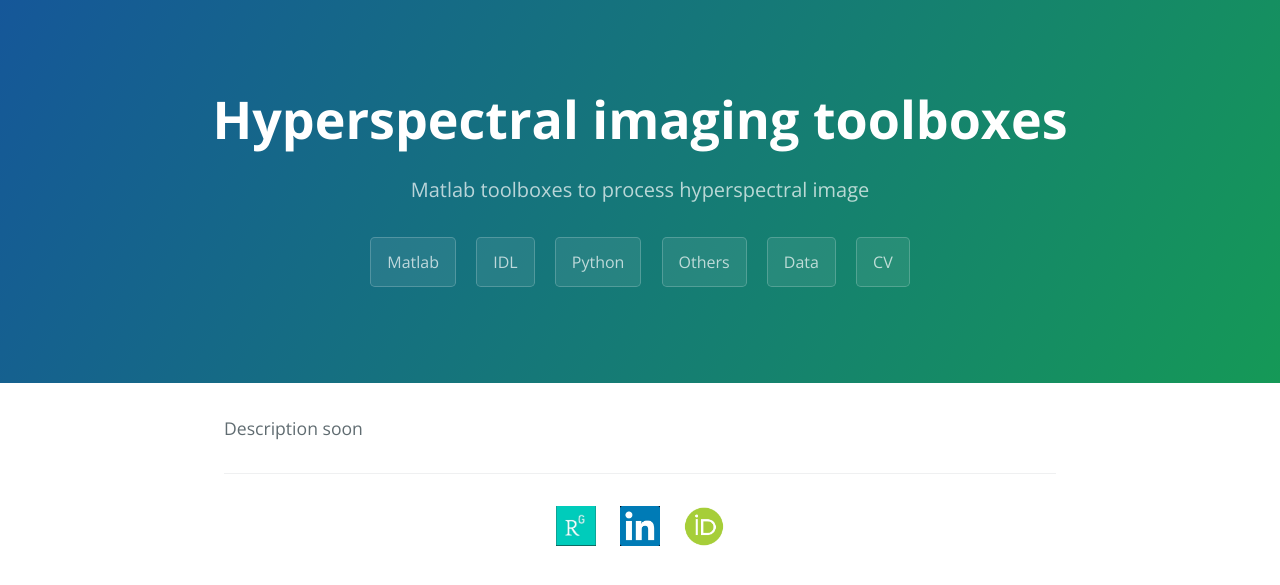
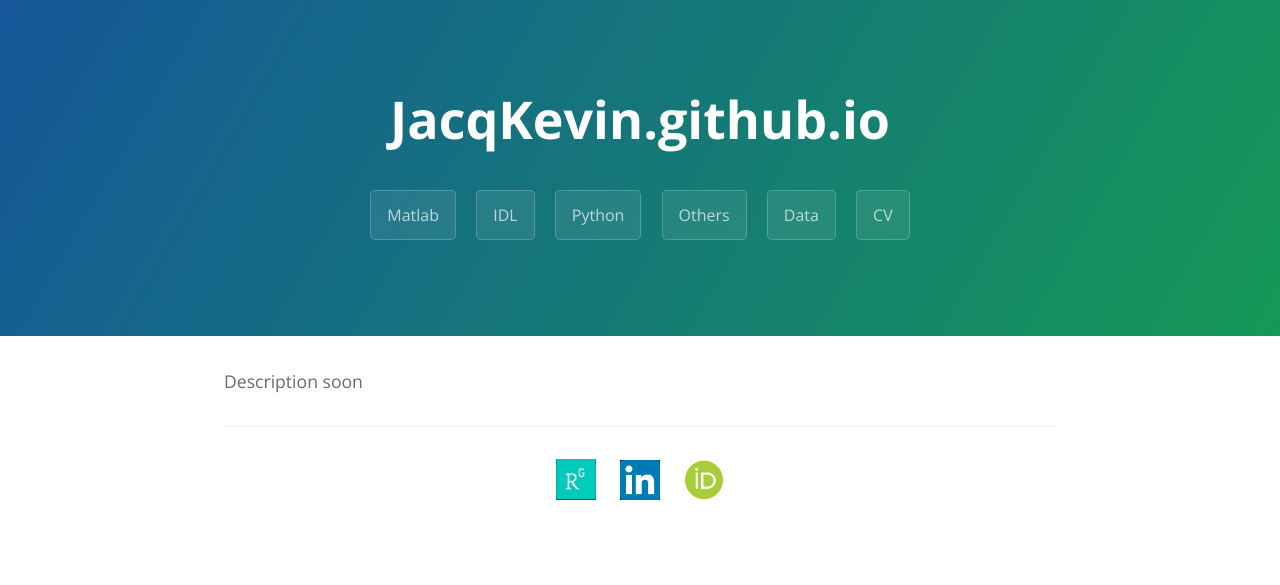
Before and after one commit to JacqKevin/JacqKevin.github.io, a Jekyll site: the page built from index.md, in a window 1280 px wide. Shown: the top 585 px of the page. Built offline with Jekyll 4.4.1, drawn with Linux system fonts in a browser that asks for light colours; the repository's description, which GitHub fills in, is left out.

Commit message:
Update _config.yml

```diff
--- a/_config.yml
+++ b/_config.yml
@@ -1,5 +1,5 @@
-title: Hyperspectral imaging toolboxes
-description: Matlab toolboxes to process hyperspectral image
+title: #
+description: #
 
 google_analytics: UA-108259528-2
 
```
